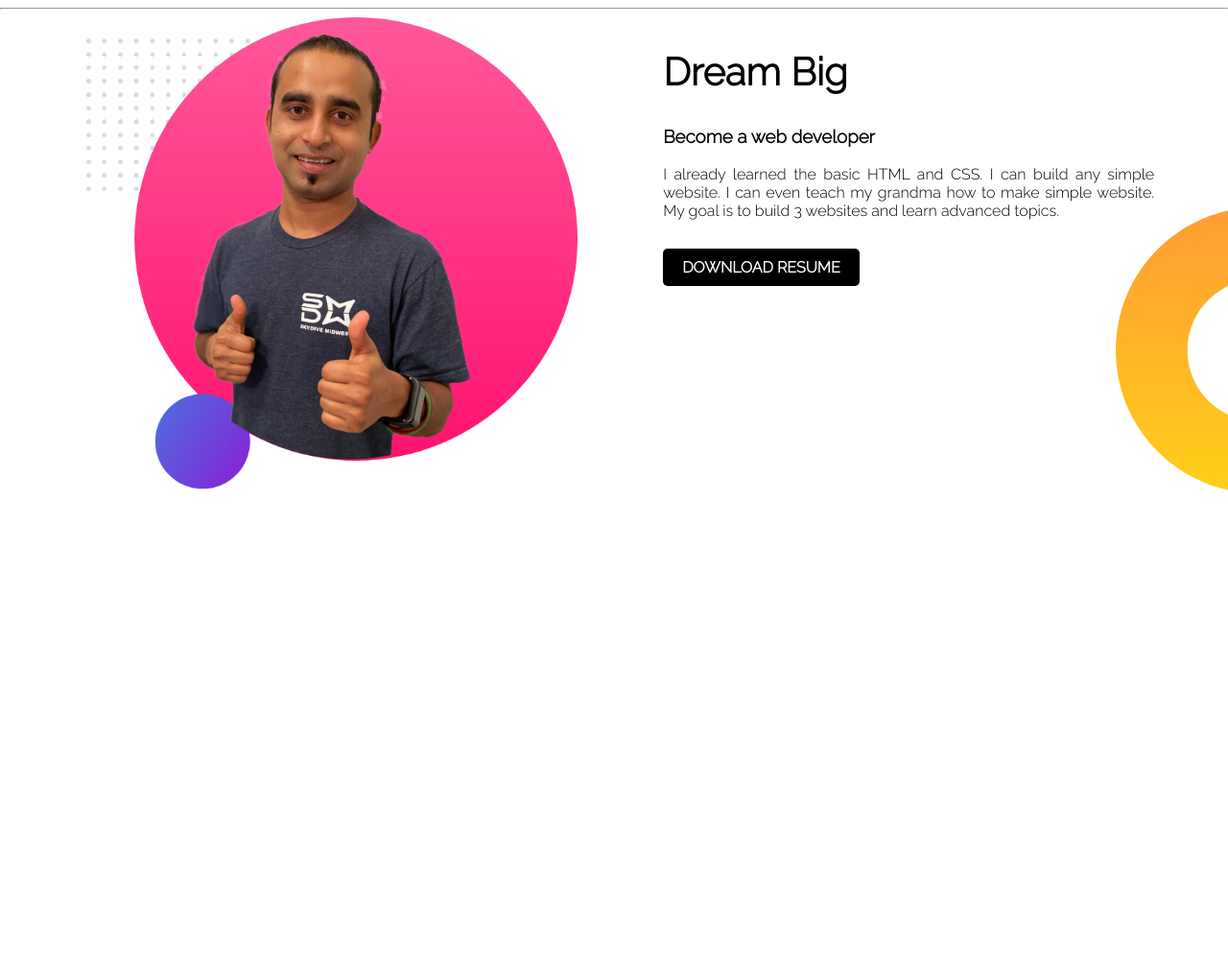
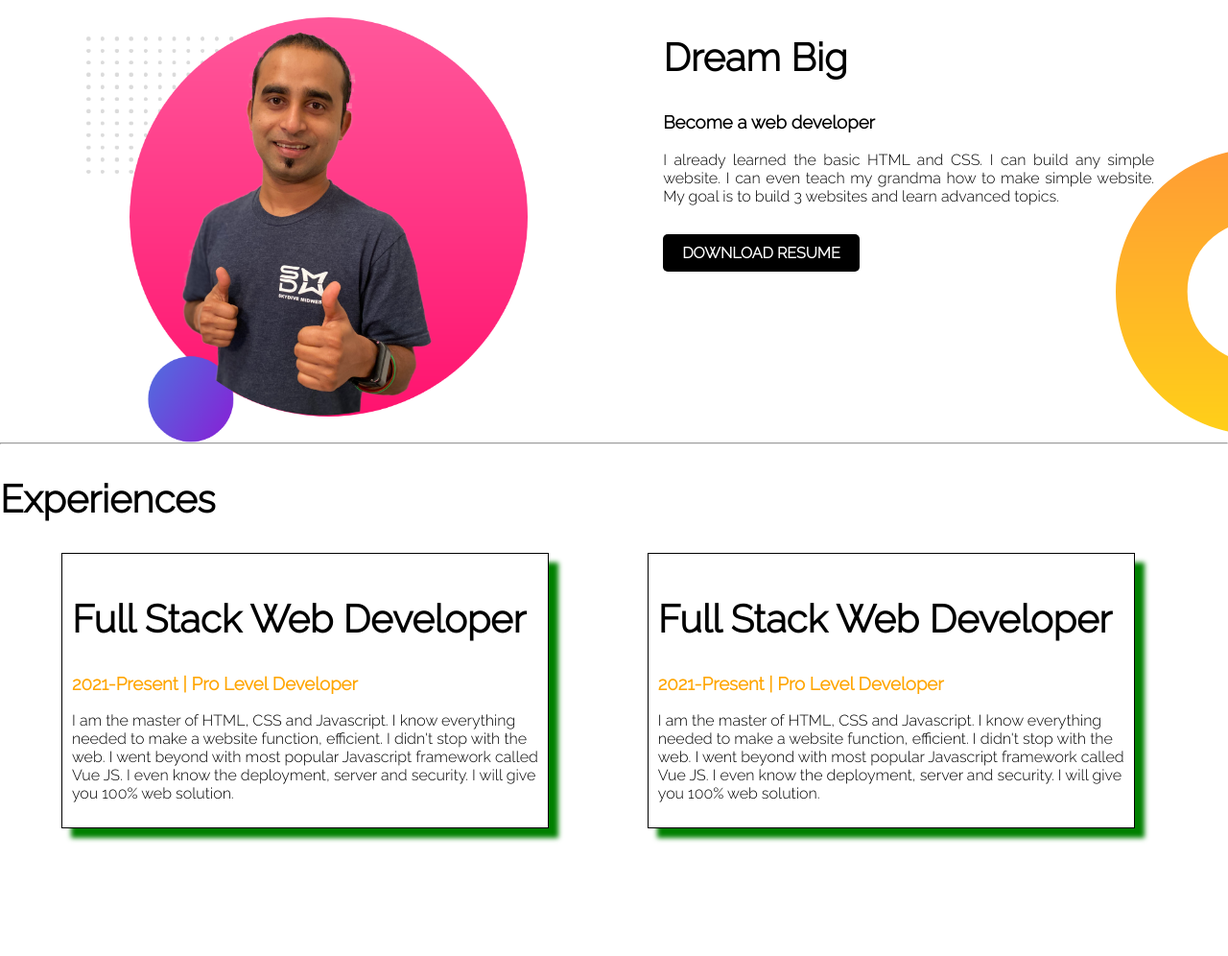
Before and after one commit to iqbalpcc/developer-portfolio-practise, a plain HTML site: page index.html in a window 1280 px wide. Shown: the part 565-1561 px from the top of the page at 96% size. Before the commit the page ends 1079 px from the top, so only its background shows below. Drawn offline with Linux system fonts and the light colour scheme.

Commit message:
before office

```diff
--- a/index.html
+++ b/index.html
@@ -47,7 +47,31 @@
             <a href="http://www.google.com" target="_blank" rel="noopener noreferrer">DOWNLOAD RESUME</a>
         </div>
     </section>
+    <hr>
+    <!-- This is experiences part -->
+    <section class="experiences-part">
+        <h1>Experiences</h1>
+        <div class="flexible-container">
+            <div class="half-width-ex half-width-ex-1">
+                <h1>Full Stack Web Developer</h1>
+                <h3 class="orange-color">2021-Present | Pro Level Developer</h3>
+                <p>I am the master of HTML, CSS and Javascript. I know everything needed to make a website function,
+                    efficient. I didn't stop with the web. I went beyond with most popular Javascript framework called
+                    Vue
+                    JS. I even know the deployment, server and security. I will give you 100% web solution.</p>
+            </div>
+            <div class="half-width-ex half-width-ex-2">
+                <h1>Full Stack Web Developer</h1>
+                <h3 class="orange-color">2021-Present | Pro Level Developer</h3>
+                <p>I am the master of HTML, CSS and Javascript. I know everything needed to make a website function,
+                    efficient. I didn't stop with the web. I went beyond with most popular Javascript framework called
+                    Vue
+                    JS. I even know the deployment, server and security. I will give you 100% web solution.</p>
 
+            </div>
+        </div>
+
+    </section>
 </body>
 
 </html>
--- a/style.css
+++ b/style.css
@@ -17,7 +17,7 @@ body{
 .home-page{
     background-image: url(images/top-banner.png);
     background-repeat: no-repeat;
-    height: 565px;
+    height: 550px;
 }
 
 .half-width{
@@ -60,6 +60,7 @@ body{
     background-repeat: no-repeat;
     background-position: right;
     background-position-y: bottom;
+    height: 450px;
 
 }
 
@@ -67,3 +68,36 @@ body{
     margin-bottom: 40px;
     text-align: justify;
 }
+
+.dream-big img{
+    width: 90%;
+    margin-top: 3%;
+}
+.experiences-part{
+    height: 500px;
+}
+.experiences-part h1{
+    font-size: 2.5em;
+
+}
+
+.experiences-part h3{
+
+}
+
+.half-width-ex{
+    width: 38%;
+    margin-left: 5%;
+    padding: 10px;
+    border: 1px solid black;
+    box-shadow: 10px 10px 5px green;
+}
+
+.half-width-ex-1{
+    margin-left: 5%;
+
+}
+.half-width-ex-2{
+margin-left: 8%;
+
+}
```
